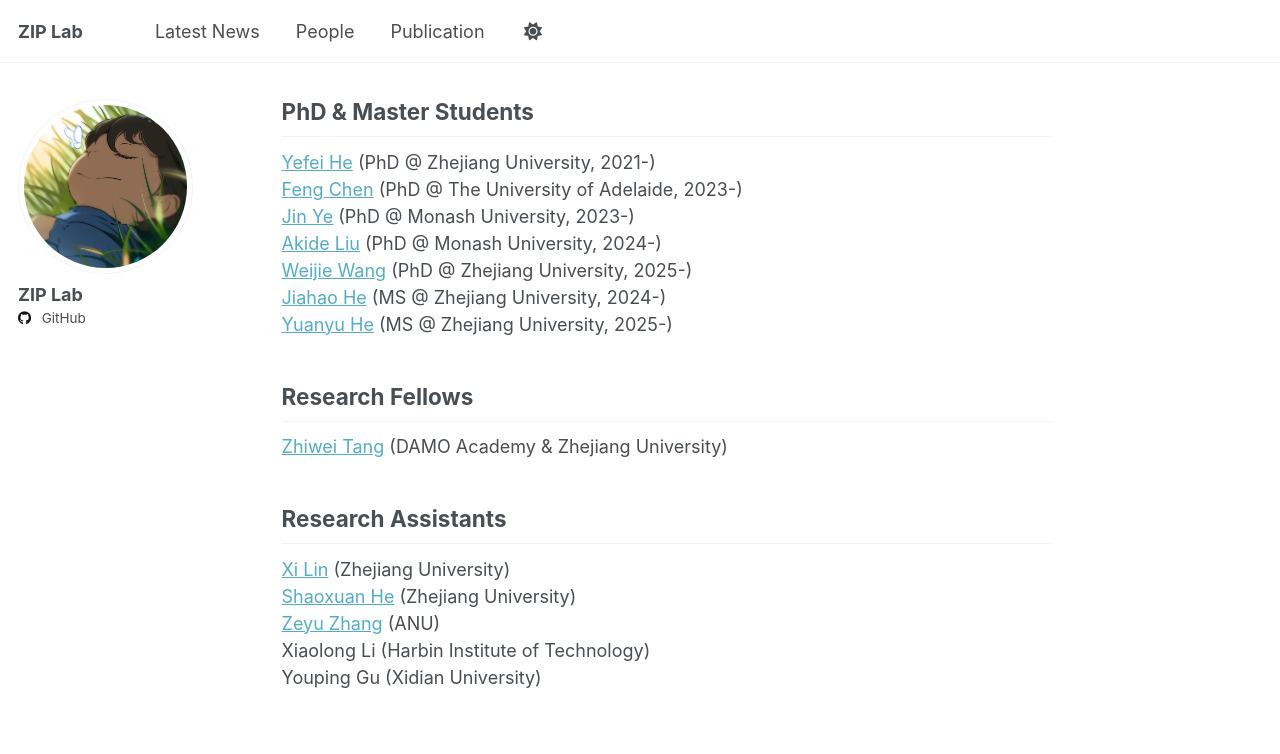
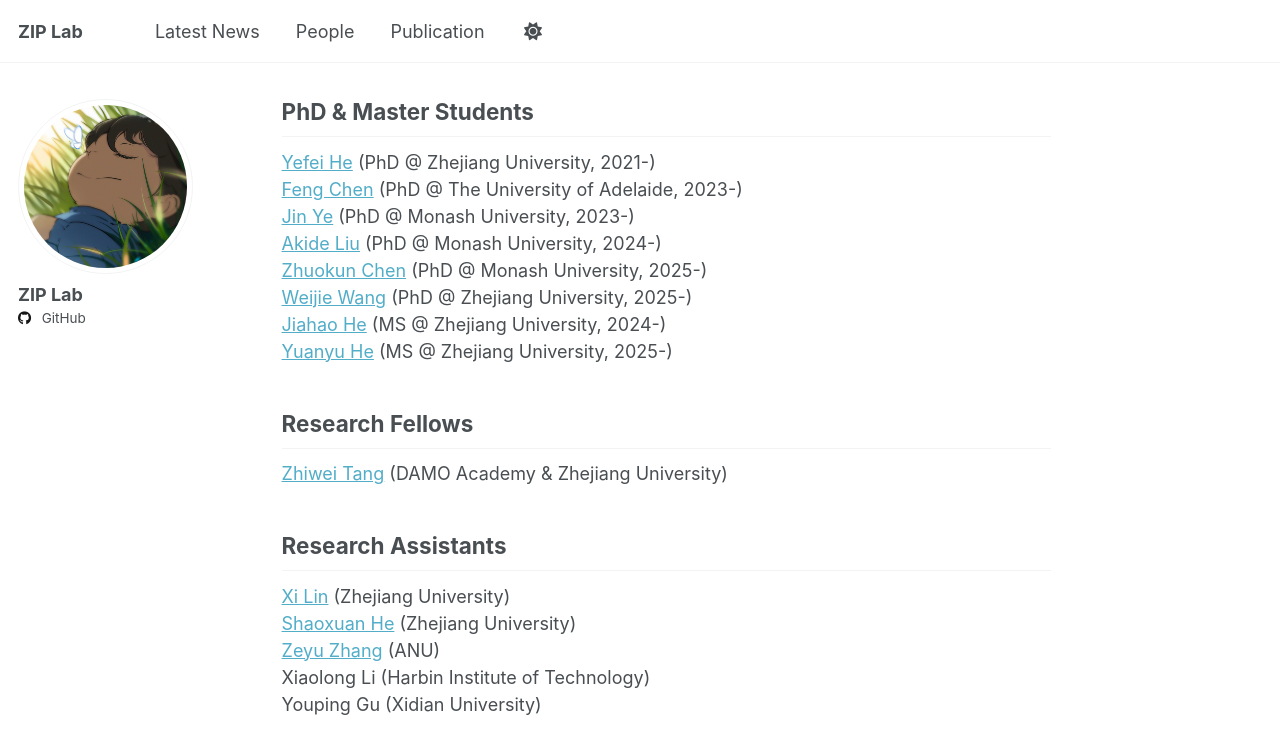
Before and after one commit to ziplab/ziplab.github.io, a Jekyll site: the page built from _pages/people.md, in a window 1280 px wide and 900 px high, scrolled down 576 px. Shown: the top 754 px of the window. Built offline with Jekyll 4.4.1, drawn with Linux system fonts in a browser that asks for light colours.

Commit message:
Update people.md

```diff
--- a/_pages/people.md
+++ b/_pages/people.md
@@ -18,6 +18,7 @@ author_profile: true
 [Feng Chen](https://github.com/Chenfeng1271) (PhD @ The University of Adelaide, 2023-)
 [Jin Ye](https://scholar.google.com/citations?user=UFBrJOAAAAAJ) (PhD @ Monash University, 2023-)
 [Akide Liu](https://scholar.google.com/citations?hl=en&user=1HjSeKgAAAAJ) (PhD @ Monash University, 2024-)
+[Zhuokun Chen]() (PhD @ Monash University, 2025-)
 [Weijie Wang](https://lhmd.top/) (PhD @ Zhejiang University, 2025-)
 [Jiahao He](https://github.com/Hygge02) (MS @ Zhejiang University, 2024-)
 [Yuanyu He](https://github.com/Yuanyu0) (MS @ Zhejiang University, 2025-)
```
